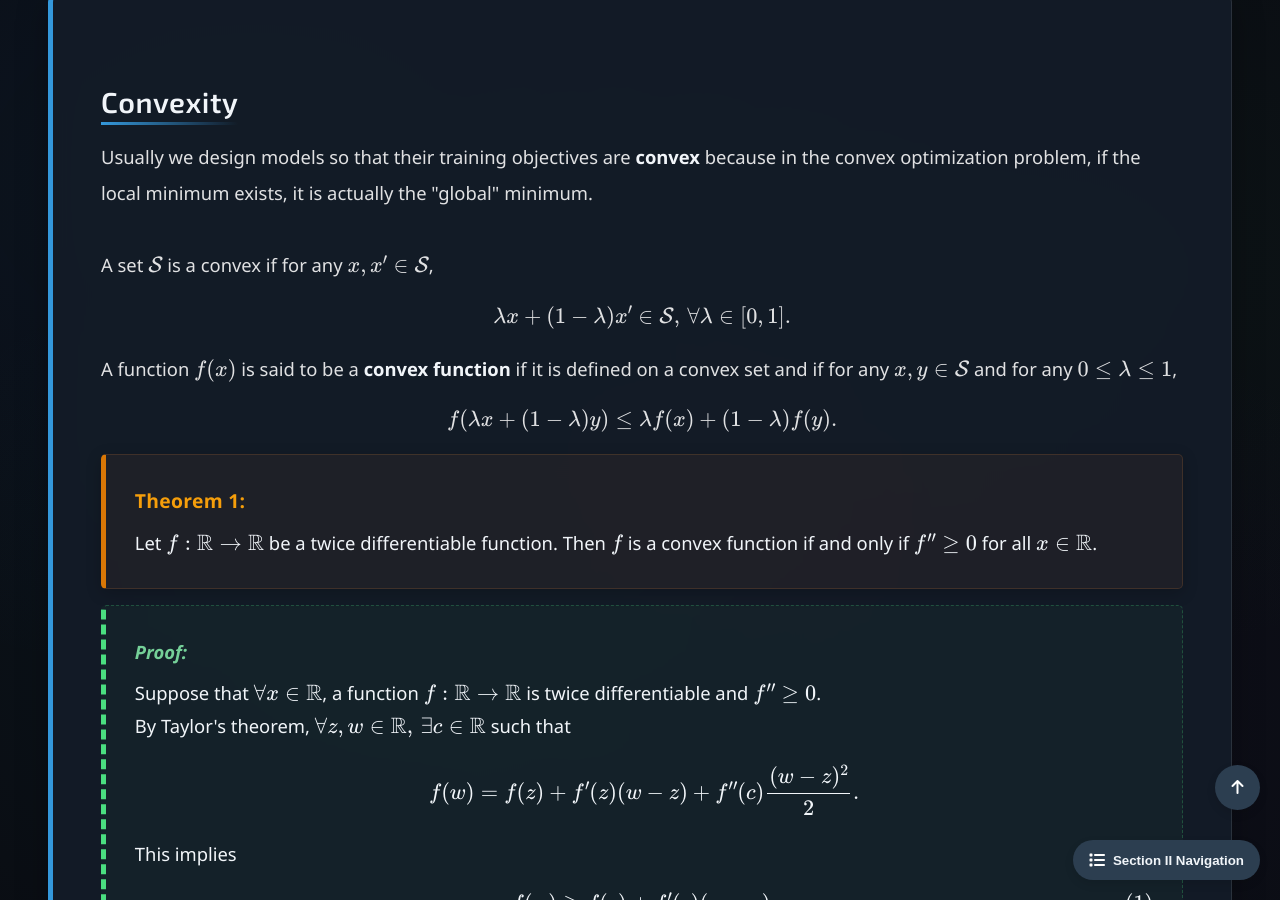
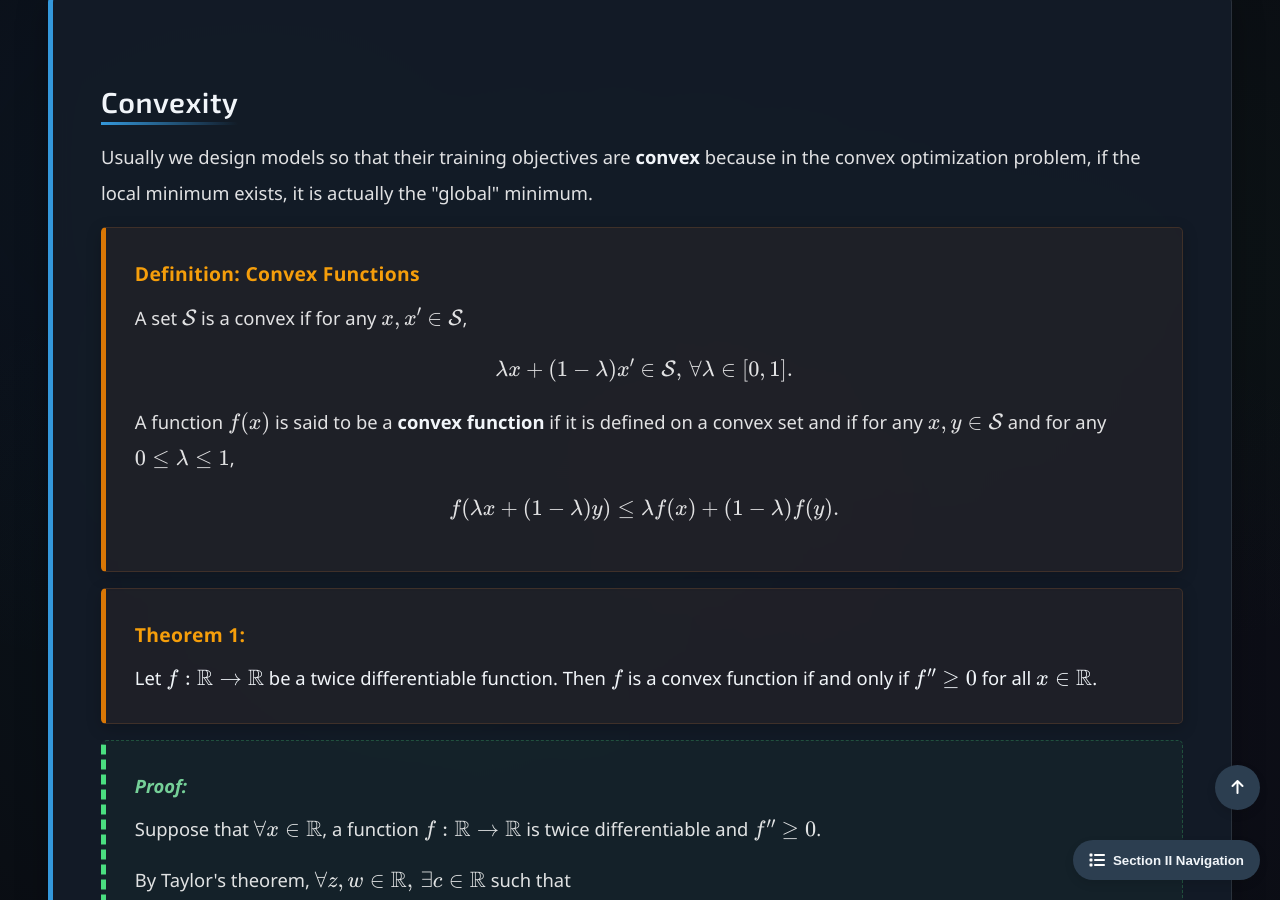
Before and after one commit to Yusukey01/yusukey01.github.io, a Jekyll site: the page built from Mathematics/Calculus/gradient.html, in a window 1280 px wide and 900 px high, scrolled down 1581 px. Built offline with Jekyll 4.4.1, drawn with Linux system fonts in a browser that asks for light colours.

Commit message:
refine the page

```diff
--- a/Mathematics/Calculus/gradient.html
+++ b/Mathematics/Calculus/gradient.html
@@ -70,26 +70,38 @@ uses_python: true
             <p>
                 Usually we design models so that their training objectives are <strong>convex</strong> because in the convex optimization problem,
                 if the local minimum exists, it is actually the "global" minimum.
-            <br><br>
+            </p>
+
+            <div class="theorem">
+                <span class="theorem-title">Definition: Convex Functions</span>
+                <p>
                     A set \(\mathcal{S}\) is a convex if for any \(x, x' \in \mathcal{S}\),
                     \[
                     \lambda x + (1 - \lambda) x' \in \mathcal{S}, \, \forall \lambda \in [0, 1].
                     \]
-            A function \(f(x)\) is said to be a <strong>convex function</strong> if it is defined on a convex set and if for any \(x, y \in \mathcal{S}\) and for any
+                    A function \(f(x)\) is said to be a <strong>convex function</strong> if it is defined on a convex set and
+                    if for any \(x, y \in \mathcal{S}\) and for any
                     \(0 \leq \lambda \leq 1\),
                     \[
                     f(\lambda x + (1 - \lambda)y) \leq \lambda f(x) + (1 - \lambda) f(y).
                     \]
+                </p>
+            </div>
+
             <div class="theorem">
                 <span class="theorem-title">Theorem 1:</span>
                 Let \(f: \mathbb{R} \to \mathbb{R}\) be a twice differentiable function.
                 Then \(f\) is a convex function if and only if \(f'' \geq 0\) for all \(x \in \mathbb{R}\).
             </div>
+
             <div class="proof">
                 <span class="proof-title">Proof:</span>
+                <p>
                     Suppose that \(\forall x \in \mathbb{R}\), a function \(f: \mathbb{R} \to \mathbb{R}\) is twice differentiable and
                     \(f'' \geq 0\).
-                <br>
+                </p>
+
+                <p>
                     By Taylor's theorem,
                     \(\forall z, w \in \mathbb{R}, \, \exists c \in \mathbb{R} \) such that
                     \[
@@ -127,7 +139,9 @@ uses_python: true
                     \lambda f(a) + (1-\lambda )f(b) \geq f(\lambda a + (1-\lambda)b).
                     \]
                     By definition of the convex function, \(f\) is convex.
-                <br><br>
+                </p>
+
+                <p>
                     Next, assume that \(f\) is convex. Let \(a < b\), then since \(f\) is convex, for all \(x\),
                     \[
                     f(x) \geq f(a) + f'(a)(x -a)
@@ -151,29 +165,39 @@ uses_python: true
                     \end{align*}
                     \]
                     (Note: Since a < b, (a-b) < 0.)
-                <br>
+                </p>
+                <p>
                     From (4) and (5), we get
                     \[
                     f'(a) \leq \frac{f(b) - f(a)}{b - a} \leq f'(b).
                     \]
                     Thus, \(f'\) is <strong>monotonically increasing</strong> and therefore, \(f'' \geq 0\).
+                </p>
             </div>
-            <br>
+
+            <p>
                 You can see convex functions everywhere in machine learning. For example,
                 the <a href="../Probability/entropy.html"><strong>cross entropy</strong></a> loss function
                 in <a href="../Machine_learning/intro_classification.html"><strong>classification</strong></a> , and the
                 ReLU (Rectified Linear Unit), which is a popular activation function in
                 <a href="../Machine_learning/neural_networks.html"><strong>neural networks</strong></a> are convex.
-            <br><br>
+            </p>
+            <p>
                 For \(n\) dimensional case, following theorem is a fundamental aspect of optimization problems.
+            </p>
+
             <div class="theorem">
                 <span class="theorem-title">Theorem 2:</span>
+                <p>
                     Suppose \(f: \mathbb{R}^n \to \mathbb{R}\) is \(C^2\). Then \(f\) is convex if and only if the Hessian matrix
                     \(H = \nabla^2 f(x)\) is positive semidefinite for all \(x \in dom(f)\). Furthermore, \(f\) is strictly convex if \(H\)
                     is positive definite.
+                </p>
             </div>
+
             <div class="proof">
                 <span class="proof-title">Proof:</span>
+                <p>
                     Suppose for any \(x, y \in \mathbb{R}^n\) and \(\lambda \in (0, 1)\), we define  \(h: [0, 1] \to \mathbb{R}\)
                     as follows:
                     \[
@@ -187,7 +211,9 @@ uses_python: true
                     \end{align*}
                     \]
                     Thus, \(h\) is a convex function.
-                <br>
+                </p>
+
+                <p>
                     Rewriting \(h\), we have
                     \[
                     h(\lambda) = f(b + \lambda(a-b)).
@@ -200,18 +226,24 @@ uses_python: true
                     \end{align*}
                     \]
                     Here, \(\nabla^2 f(x)\) is the Hessian matrix of \(f\) and \(\frac{d^2h}{d\lambda^2}\) is in quadratic form.
-                <br>
+                </p>
+                <p>
                     For \(h\) to be a convex function, we must have:
                     \[
                     \frac{d^2h}{d\lambda^2} \geq 0 \quad \forall \lambda \in [0, 1].
                     \]
                     This implies the Hessian matrix is positive semidefinite for all \(x\).
-                <br><br>
+                </p>
+                <p>
                     For the sake of space, we omit the full proof.
+                </p>
             </div>
+
+            <p>
                 The relationship between the Hessian matrix and convexity is fundamental to many optimization algorithms and
                 is widely applied in both theoretical and practical optimization problems.
             </p>
+
         </section>
 
         <section id="gradient" class="section-content">
@@ -263,12 +295,16 @@ uses_python: true
                 This method is called the <strong>stochastic gradient descent</strong>.
                 <br>
                 Note: Assuming the distribution \(q(z)\) is independent of the parameters we want to optimize.
-            <br><br>
+            </p>
+
+            <p>
                 On both GD and SGD, a critical issue is that at each iteration, we have to compute the gradient with respect to
                 all data points. If the given data set is huge, the algorithm becomes too expensive.
                 Instead, we introduce the <strong>mini-batch</strong>. Typical mini-batch size can be \(B = 32, 64, 128, \cdots\),
                 depending on the data size \(N\) and we compute an "approximate" gradient using only a small mini-batch(a subset of data). Intuitively,
                 we quickly find a "good enough" direction to improve the objective.
+            </p>
+
             <div class="pseudocode">
                 <span class="pseudocode-title">Algorithm 2: MINI_BATCH_SGD</span>
                 <strong>Input:</strong> dataset \(X\), objective function \(f\), tolerance \(\epsilon\), batch size \(B\), learning rate \(\eta\), max_epoch;
@@ -288,9 +324,15 @@ uses_python: true
                 &emsp;Output \(\theta^{(k)}\);
                 <strong>end</strong>
             </div>
+
+            <p>
                 Note: After a training <strong>epoch</strong>, we shuffle the dataset to generate different mini-batchies.
-            <br>
+            </p>
+
+            <p>
                 A sample code for mini-batch SGD in linear regression as follows:
+            </p>
+
             <div class="code-container">
                 <div class="collapsible-section">
                 <button class="collapsible-btn">Show/Hide Code</button>
@@ -364,7 +406,6 @@ uses_python: true
                 <button class="run-button" onclick="runPythonCode(this)">Run Code</button>
                 <div class="python-output"></div>
             </div>
-            </p>
         </section>
 
         <section id="subgradient" class="section-content">
@@ -377,7 +418,8 @@ uses_python: true
                 f(z) \geq f(x) g^T (z - x) \tag{6}
                 \]
                 for all \(z \in dom(f)\).
-            <br>
+            </p>
+            <p>
                 A function \(f\) is <strong>subdifferentiable</strong> at \(x\) if there exists a subgradient \(g \in \mathbb{R^n}\) at
                 \(x\). For example, \(f(x) = |x|\) is not differentiable at \(x = 0\), but it is subdifferentiable as follows:
                 \[
```
Also changed, not shown: data/curriculum.json. Lines whose indentation alone changed are shown as unchanged.
